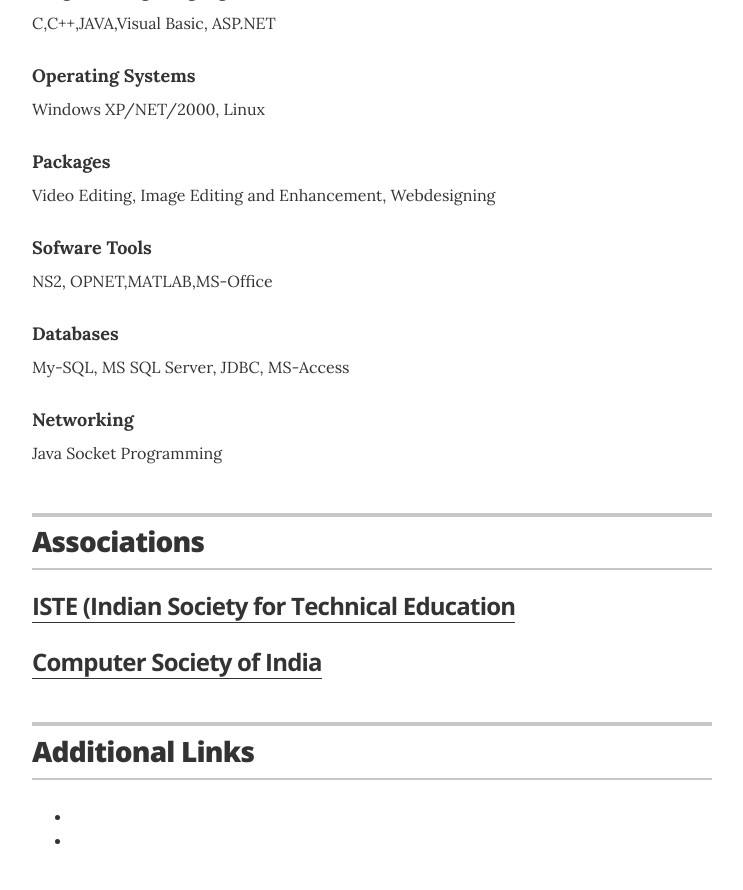
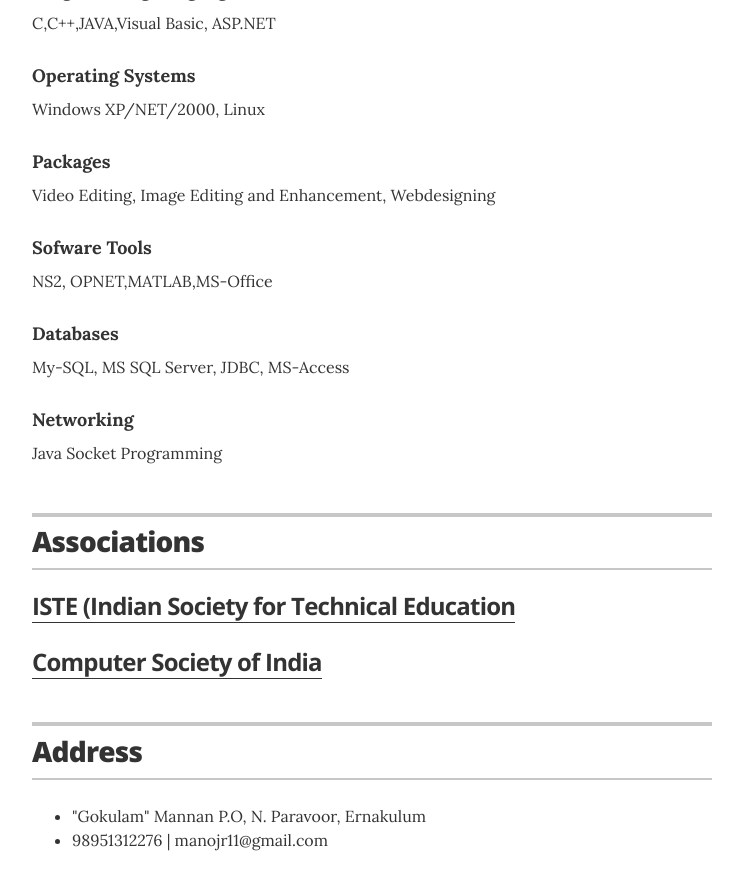
Before and after one commit to manojramchandran/manojramchandran.github.com, a Jekyll site: the page built from index.html, in a window 1280 px wide and 900 px high, scrolled down 3235 px. Shown: the top 890 px of the window, without its empty margins (268-1011 px from the left). Built offline with Jekyll 4.4.1, drawn with Linux system fonts in a browser that asks for light colours.

Commit message:
Update resume.html

```diff
--- a/_layouts/resume.html
+++ b/_layouts/resume.html
@@ -276,13 +276,13 @@
       <section class="content-section">
 
         <header class="section-header">
-          <h2>Additional Links</h2>
+          <h2>Address</h2>
         </header>
 
         <div class="resume-item">
           <ul class="resume-item-list">
-            <li><a href="#"></a></li>
-            <li><a href="#"></a></li>
+            <li>"Gokulam" Mannan P.O, N. Paravoor, Ernakulum</li>
+            <li>98951312276 | manojr11@gmail.com</li>
           </ul>
         </div>
 
```
